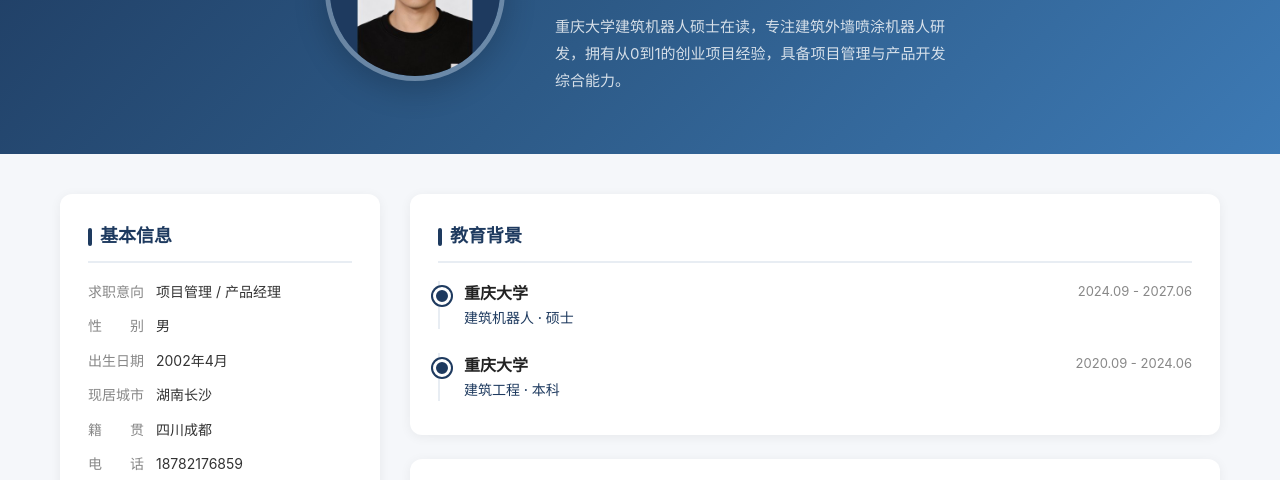
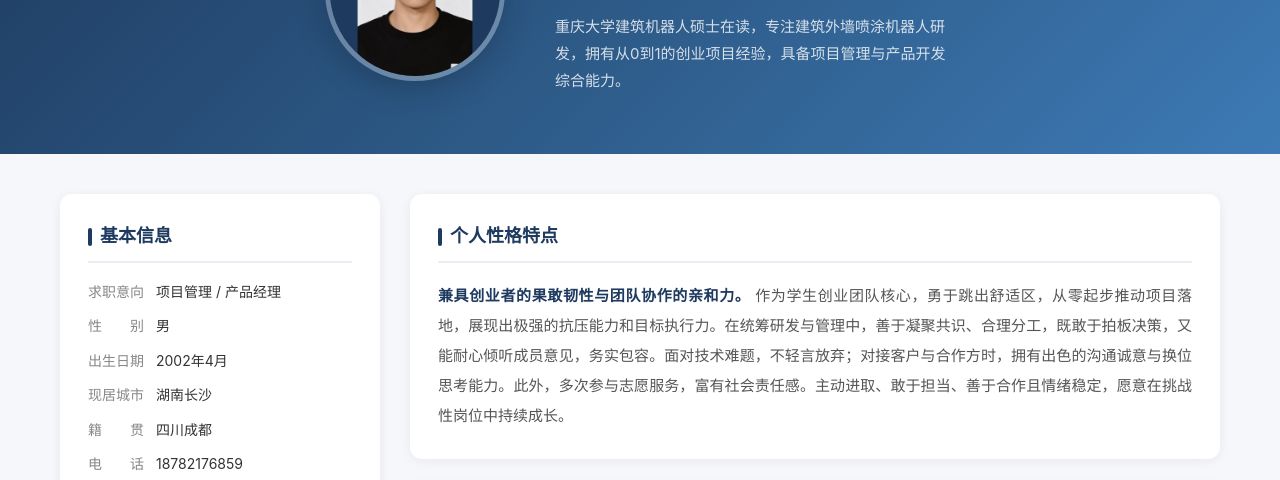
Before and after one commit to dearmessi2002/liupeng-resume, a plain HTML site: page index.html in a window 1280 px wide. Shown: the part 256-736 px from the top of the page. Drawn offline with Linux system fonts and the light colour scheme.

Commit message:
Add 个人性格特点 section to resume page

```diff
--- a/index.html
+++ b/index.html
@@ -299,6 +299,19 @@
         .honor-date {
             color: #888;
             flex-shrink: 0;
+        }
+
+        /* 个人性格特点 */
+        .personality-desc {
+            font-size: 15px;
+            color: #555;
+            line-height: 2;
+            text-align: justify;
+        }
+
+        .personality-lead {
+            color: #1e3a5f;
+            font-weight: 600;
         }
 
         /* ===== 作品集页 ===== */
@@ -605,6 +618,14 @@
 
         <!-- 右侧主内容 -->
         <div class="main-content">
+            <div class="card">
+                <div class="card-title">个人性格特点</div>
+                <p class="personality-desc">
+                    <span class="personality-lead">兼具创业者的果敢韧性与团队协作的亲和力。</span>
+                    作为学生创业团队核心，勇于跳出舒适区，从零起步推动项目落地，展现出极强的抗压能力和目标执行力。在统筹研发与管理中，善于凝聚共识、合理分工，既敢于拍板决策，又能耐心倾听成员意见，务实包容。面对技术难题，不轻言放弃；对接客户与合作方时，拥有出色的沟通诚意与换位思考能力。此外，多次参与志愿服务，富有社会责任感。主动进取、敢于担当、善于合作且情绪稳定，愿意在挑战性岗位中持续成长。
+                </p>
+            </div>
+
             <div class="card">
                 <div class="card-title">教育背景</div>
                 <div class="timeline-item">
```
